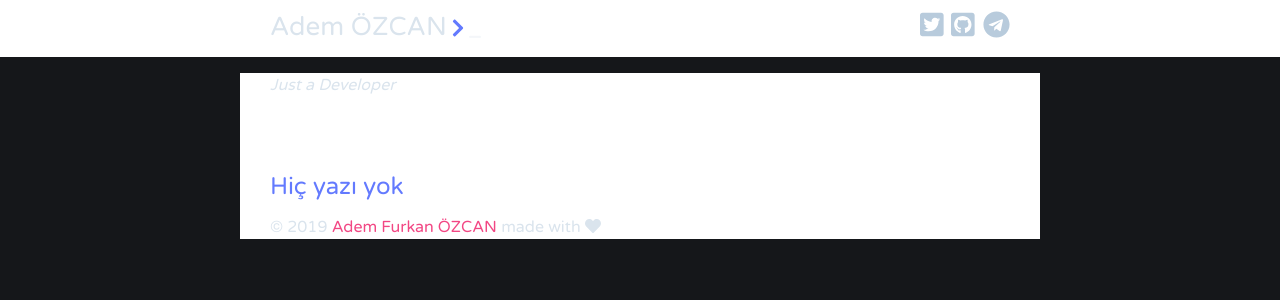
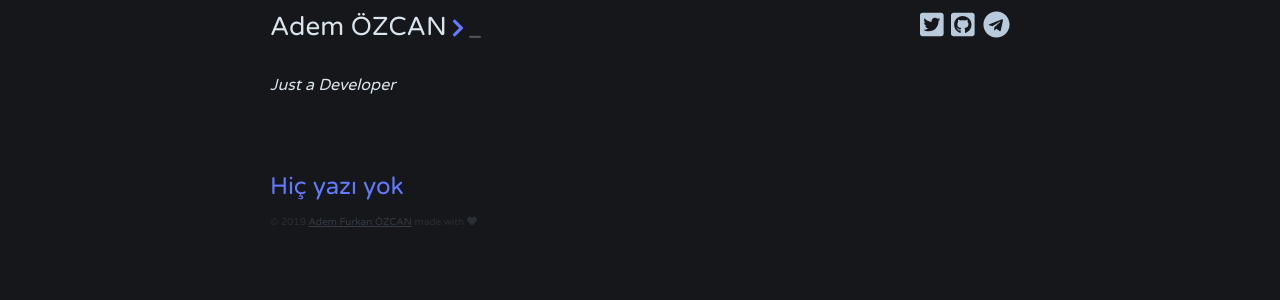
Before and after one commit to Adem68/blog-tr, a Jekyll site: the page built from index.html, in a window 1280 px wide. Shown: the top 300 px of the page. Built offline with Jekyll 4.4.1, drawn with Linux system fonts in a browser that asks for light colours; nearby versions of some CDN libraries; the list of posts is cut into pages by our own code.

Commit message:
Update footer.html

```diff
--- a/_includes/footer.html
+++ b/_includes/footer.html
@@ -1,13 +1,6 @@
-<!DOCTYPE html>
-<html>
-<style>
-div {
-  background-color: white;
-}
-</style>
 <footer class="site-footer">
   <div class="wrapper">
-    <div>© 2019 <a href="https://github.com/Adem68">Adem Furkan ÖZCAN</a> made with <i class="fas fa-heart"></i>
+    <div class="credits">© 2019 <a href="https://github.com/Adem68">Adem Furkan ÖZCAN</a> made with <i class="fas fa-heart"></i>
     </div>
   </div>
 </footer>
```
